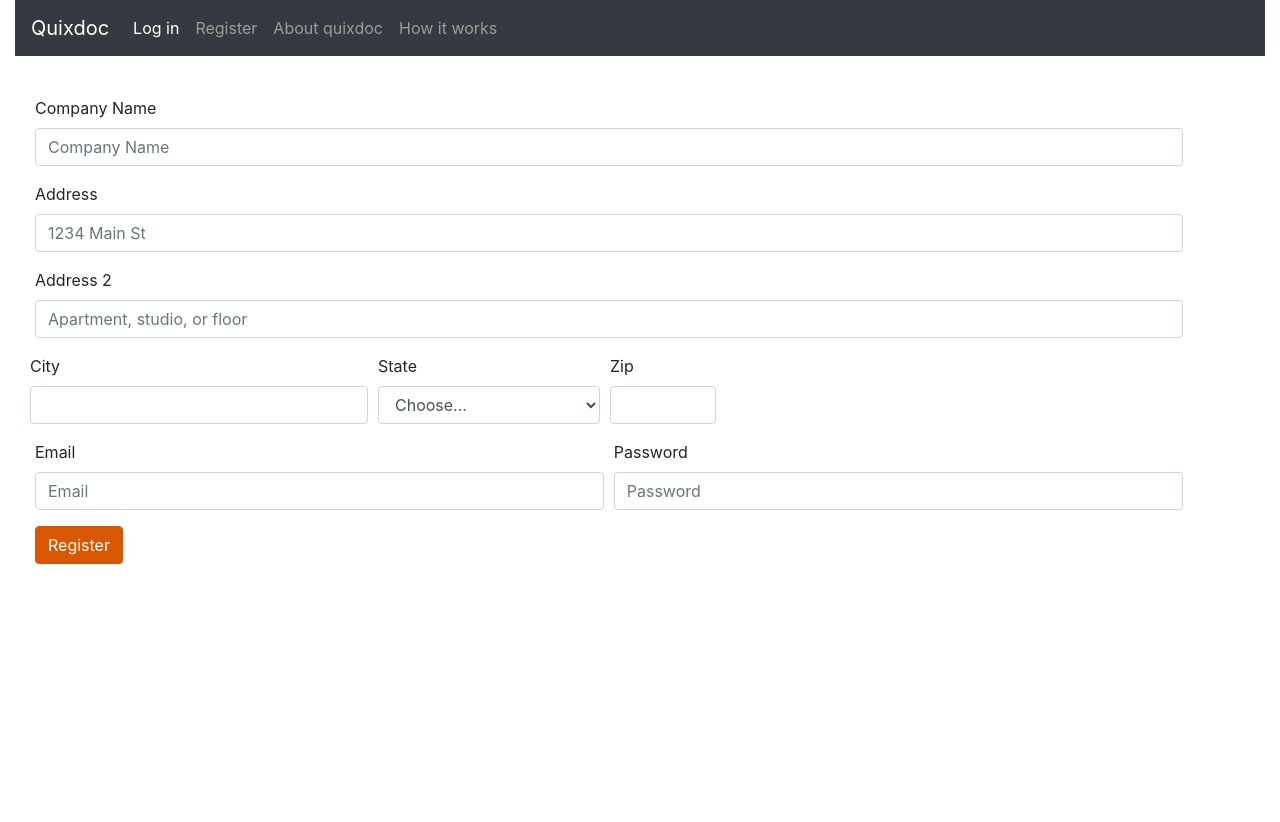
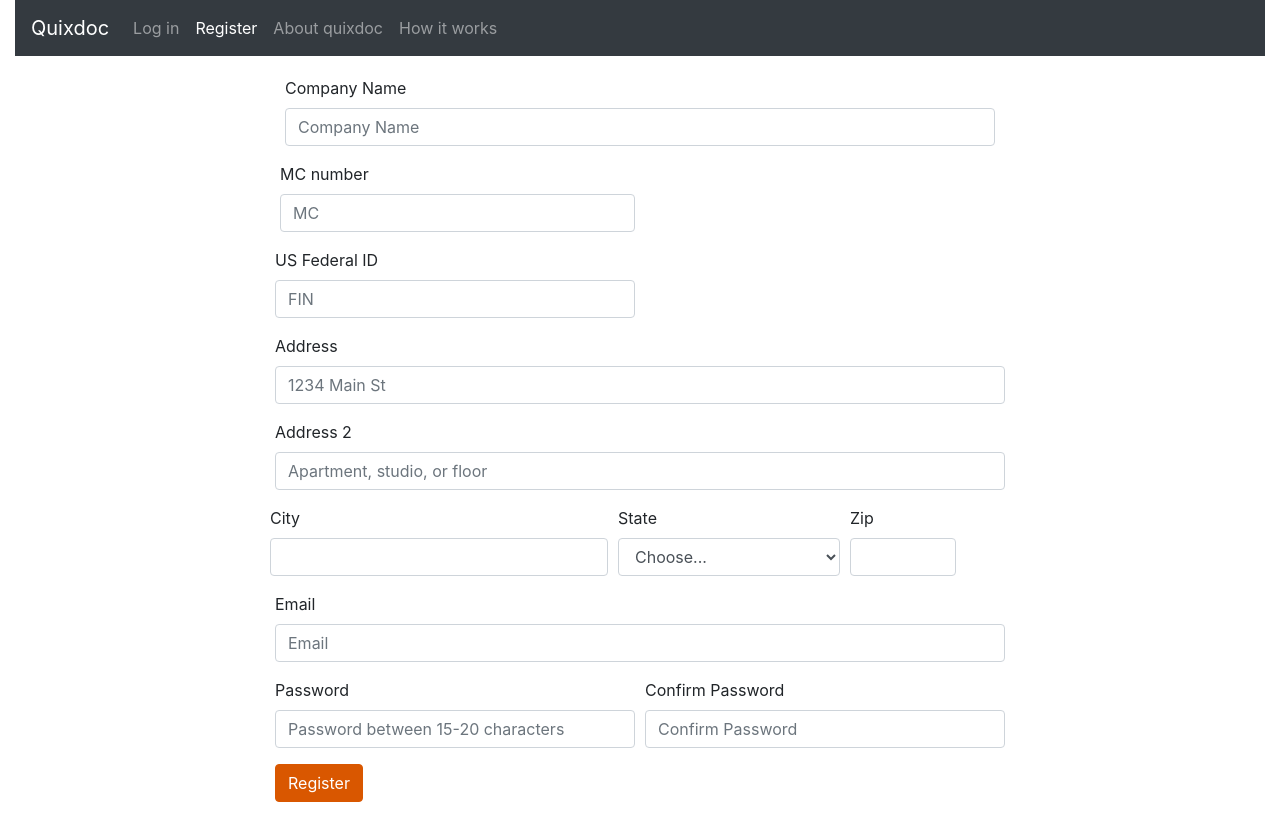
Before and after one commit to Nicu104/TruckCompanyOrganizer, a Django app: page /register/ in a window 1280 px wide. Before the commit the page ends 564 px from the top, so only its background shows below. Run offline with Django 3.2, Linux system fonts and the light colour scheme; some libraries are stand-ins or nearby versions; some web fonts are replaced.

Commit message:
another commit

```diff
--- a/apps/main/models.py
+++ b/apps/main/models.py
@@ -2,6 +2,7 @@ from django.db import models
 from passlib.hash import pbkdf2_sha256
 import re
 from storages.backends.s3boto3 import S3Boto3Storage
+
 
 
 # Create your models here.
--- a/apps/main/static/css/my_styles.css
+++ b/apps/main/static/css/my_styles.css
@@ -1,33 +1,64 @@
-@media only screen and (max-width: 500px) {
+@media only screen and (max-width: 600px) {
 
 	.login_form{
-	display: inline-block;
-
 		vertical-align: top;
 		margin-top: 20px;
-	margin-left: 20px;
-	min-width: 99%;
+		/* margin-left: 20px; */
+		width: 100%;
+		margin: auto;
+	}
+
+	.home-h1{
+
+		text-align: center;
+		font-size: 19pt;
+		font-weight: bold;
+	}
+
+	.body_display img{
+		max-width: 99%;
 }
 
 }
+@media only screen and (min-width: 601px){
 
-@media only screen and (min-width: 501px){
 	.login_form{
-	display: inline-block;
-	width: 95%;
+
+		width: 80%;
 		vertical-align: top;
 		margin-top: 20px;
+		margin: auto;
 	}
 	.body_display img{
-	max-width: 95%;
-	display: inline-block;
+		max-width: 80%;
+		margin: auto;
 	}
-.display-4 h1{
-	display: inline-block;
-	max-width: 40%
+	.home-h1{
+		text-align: center;
 	}
 }
 
+@media only screen and (min-width: 900px){
+
+	.login_form{
+		width: 60%;
+		vertical-align: top;
+		margin-top: 20px;
+		margin: auto;
+	}
+	.body_display img{
+		max-width: 48%;
+		display: inline-block;
+		vertical-align: top;
+	}
+	.home-h1{
+		display: inline-block;
+		max-width: 48%;
+		text-align: center;
+		font-size: 55pt;
+		font-weight: bold;
+	}
+	}
 .inline-button{
 	display: inline-block;
 }
--- a/apps/main/templates/src/all/css/my_styles.css
+++ b/apps/main/templates/src/all/css/my_styles.css
@@ -7,6 +7,7 @@
 	margin-top: 20px;
 	margin-left: 20px;
 	min-width: 99%;
+	margin: auto;
 }
 
 }
@@ -17,6 +18,7 @@
 	width: 47%;
 	vertical-align: top;
 	margin-top: 20px;
+	margin: auto;
 }
 .body_display img{
 	max-width: 47%;
--- a/apps/main/templates/src/index.html
+++ b/apps/main/templates/src/index.html
@@ -8,7 +8,6 @@
         <link rel="stylesheet" href="https://{fonts.googleapis.com/css?family=Raleway:400,800}">
         <link rel='stylesheet' href="{https://maxcdn.bootstrapcdn.com/font-awesome/4.7.0/css/font-awesome.min.css}">
 		{% load static %}
-
 		<link rel="stylesheet" type="text/css" href="/static/css/bootstrap.css">
         <link rel="stylesheet" type="text/css" href="/static/css/styles.css">
 		<link rel="stylesheet" type="text/css" href="/static/css/my_styles.css">
@@ -44,13 +43,11 @@
 		    </div>
 		</nav>
 
-
-
 		<!-- Add here -->
 
 		<div class="jumbotron body_display">
 			<img src="/static/img/quixdoc.jpg" class="img-fluid" alt="Scanner">
-		    <h1 class="display-4">Simpler. Easier. Quicker.</h1>
+		    <h1 class="display-4 home-h1">Simpler. Easier. Quicker.</h1>
 		    <p class="lead">
 		    	Lorem ipsum dolor sit amet, consectetur adipiscing elit, sed do eiusmod tempor incididunt ut labore et dolore magna aliqua. Ut enim ad minim veniam, quis nostrud exercitation ullamco laboris nisi ut aliquip ex ea commodo consequat.
 		    </p>
--- a/apps/main/templates/src/login.html
+++ b/apps/main/templates/src/login.html
@@ -41,7 +41,7 @@
 		</nav>
 
 
-		<div class="login_form col-sm-200 col-md-500 card-body">
+		<div class="col-sm-200 col-md-500 card-body login_form">
 
 			<form action="{% url 'main:loginform' %}" method="POST">
 			  <div class="form-group">
--- a/apps/main/templates/src/register.html
+++ b/apps/main/templates/src/register.html
@@ -22,11 +22,11 @@
 		    <div class="navbar-collapse collapse" id="navbar3">
 		        <ul class="navbar-nav">
 		           <div class="dropdown">
-		            <li class="nav-item active">
+		            <li class="nav-item">
 		                <a class="nav-link" href="{% url 'main:loginpage' %}">Log in </a>
 		            </li>
 					</div>
-		            <li class="nav-item">
+		            <li class="nav-item active">
 		                <a class="nav-link" href="{% url 'main:registerpage' %}"> Register</a>
 		            </li>
 		            <li class="nav-item">
@@ -47,29 +47,40 @@
 			  <form action="{% url 'main:registerform' %}" method="POST">
 			  <div class="form-row">
 
-						<div class="form-group col-md-6 col-md-12">
+						<div class="form-group col-md-12">
 					<label for="inputAddress">Company Name</label>
-					<input type="text" class="form-control" placeholder="Company Name">
+					<input type="text" class="form-control" placeholder="Company Name" required name="companyName">
+				</div>
+
+				<div class="form-row">
+				<div class="form-group col-md-6">
+					<label for="mcNumber">MC number</label>
+					<input type="text" class="form-control" placeholder="MC" maxlength="8" required name="mcNumber">
+				</div>
+				<div class="form-row">
+				<div class="form-group col-md-6">
+					<label for="federalId">US Federal ID</label>
+					<input type="text" class="form-control" placeholder="FIN" maxlength="15" required name="federalId">
 				</div>
 
 			  <div class="form-group col-md-6 col-md-12">
 			    <label for="inputAddress">Address</label>
-			    <input type="text" class="form-control" id="inputAddress" placeholder="1234 Main St">
+			    <input type="text" class="form-control" id="inputAddress" placeholder="1234 Main St" required name="address">
 			  </div>
 			  <div class="form-group col-md-6 col-md-12">
 			    <label for="inputAddress2">Address 2</label>
-			    <input type="text" class="form-control" id="inputAddress2" placeholder="Apartment, studio, or floor">
+			    <input type="text" class="form-control" id="inputAddress2" placeholder="Apartment, studio, or floor" name="address2">
 				</div>
 
 			  <div class="form-row">
 			    <div class="form-group col-md-6">
 			      <label for="inputCity">City</label>
-			      <input type="text" class="form-control" id="inputCity">
+			      <input type="text" class="form-control" id="inputCity" required name="city">
 			    </div>
 			    <div class="form-group col-md-4">
 			      <label for="inputState">State</label>
 			      <select id="inputState" name='state' class="form-control">
-			        <option selected>Choose...</option>
+			        <option selected required>Choose...</option>
 							<option value="AL">AL</option>
 							<option value="AK">AK</option>
 							<option value="AZ">AZ</option>
@@ -125,17 +136,21 @@
 			    </div>
 			    <div class="form-group col-md-2">
 			      <label for="inputZip">Zip</label>
-			      <input type="text" class="form-control" id="inputZip">
+			      <input type="text" class="form-control" id="inputZip" required name="zip">
 			    </div>
 				</div>
 
-				<div class="form-group col-md-6">
+				<div class="form-group col-md-12">
 			      <label for="inputEmail4">Email</label>
-			      <input type="email" class="form-control" id="inputEmail4" placeholder="Email">
+			      <input type="email" class="form-control" id="inputEmail4" placeholder="Email" required name="email">
 			    </div>
 			    <div class="form-group col-md-6">
 			      <label for="inputPassword4">Password</label>
-			      <input type="password" class="form-control" id="inputPassword4" placeholder="Password">
+			      <input type="password" class="form-control" id="inputPassword4" required pattern=".{15,20}" placeholder="Password between 15-20 characters" name="password">
+					</div>
+					<div class="form-group col-md-6">
+			      <label for="inputPassword4">Confirm Password</label>
+			      <input type="password" class="form-control" id="inputPassword4" placeholder="Confirm Password" required name="confirmPassword">
 			    </div>
 			  </div>
 
--- a/apps/main/views.py
+++ b/apps/main/views.py
@@ -22,7 +22,7 @@ def logIn(request):
 
 # TODO render about page
 def about(request):
-    return redirect('/userPage.html')
+    return render(request, 'src/learn_more.html')
 
 # TODO render a howit works page
 def howitworks(request):
```
Also changed, not shown: apps/main/templates/src/learn_more.html (+38 -9 lines). Lines whose indentation alone changed are shown as unchanged.
